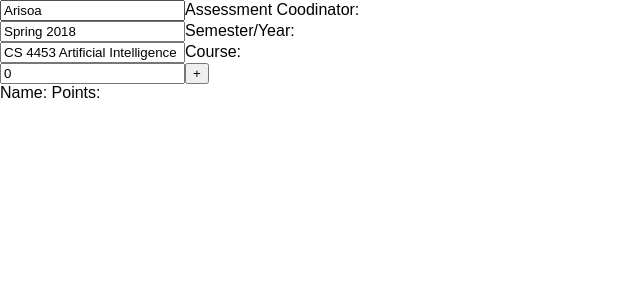
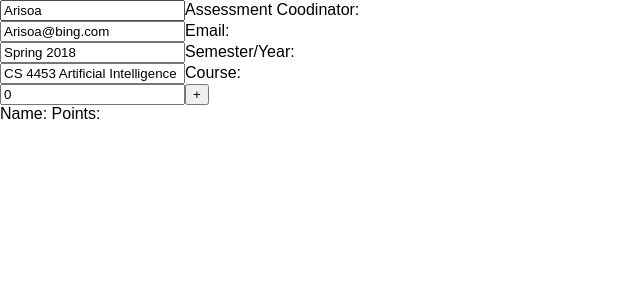
Before and after one commit to tyrvi/cctABET, a React (Create React App) app in the folder src/site/: page / in a window 1280 px wide. Shown: the top 300 px of the page, without its empty margins (0-640 px from the left). Built offline with nearby package versions, Linux system fonts and the light colour scheme.

Commit message:
Created Actions and Reducers for Forms

```diff
--- a/src/site/src/App.js
+++ b/src/site/src/App.js
@@ -3,7 +3,7 @@ import Login from './components/Login.js';
 import Dashboard from './components/Dashboard.js';
 import './App.css';
 import { connect } from 'react-redux';
-import { authCheckLoggedIn } from './actions/actions.js';
+import { authCheckLoggedIn } from './actions/loginActions.js';
 import Form from './components/Form.js';
 const feature = "Forms";
 
--- a/src/site/src/components/Form.js
+++ b/src/site/src/components/Form.js
@@ -6,16 +6,21 @@ class Form extends Component {
         super();
         this.state = {
             assessmentCoor: 'Arisoa',
+            email: 'Arisoa@bing.com',
             semester: 'Spring 2018',
             course: 'CS 4453 Artificial Intelligence',
         }
         this.updateCoordinator = this.updateCoordinator.bind(this);
         this.updateSemester = this.updateSemester.bind(this);
         this.updateCourse = this.updateCourse.bind(this);
+        this.updateEmail = this.updateEmail.bind(this);
     }
 
     updateCoordinator(event) {
         this.setState({assessmentCoor: event.target.value});
+    }
+    updateEmail(event) {
+        this.setState({email: event.target.value});
     }
     updateSemester(event) {
         this.setState({semester: event.target.value});
@@ -24,8 +29,6 @@ class Form extends Component {
         this.setState({course: event.target.value});
     }
 
-
-
     render() {
         console.log(this.state);
         return (
@@ -33,6 +36,10 @@ class Form extends Component {
                 <div>
                     <input type='text' value={this.state.assessmentCoor} onChange={this.updateCoordinator} />
                     Assessment Coodinator:
+                </div>
+                <div>
+                    <input type='text' value={this.state.email} onChange={this.updateEmail}/>
+                    Email:
                 </div>
                 <div>
                     <input type='text' value={this.state.semester} onChange={this.updateSemester}/>
```
Also changed, not shown: src/site/src/components/FormList.js (+8 -7 lines), src/site/src/actions/formActions.js (added), src/site/src/actions/formListActions.js (added), src/site/src/reducers/formListReducer.js (added), src/site/src/reducers/formReducer.js (added).
